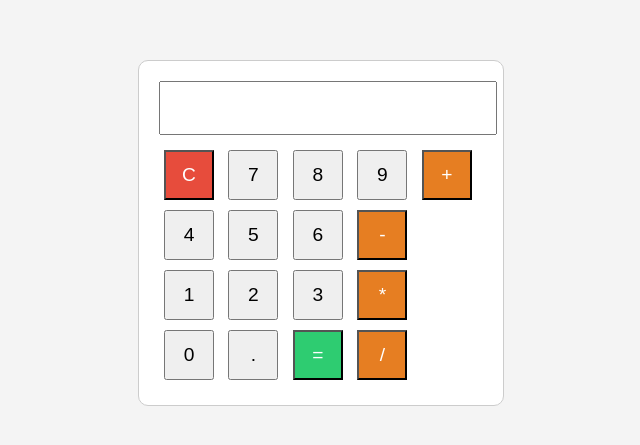
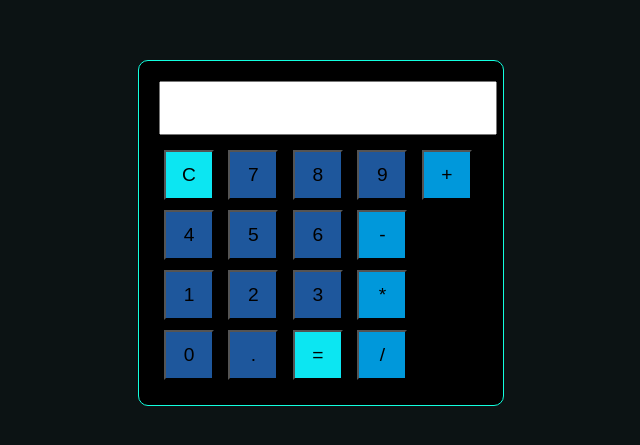
Before and after one commit to Romulo-de-Jesus/Versionamento-de-Codigo-Romulo-de-Jesus, a plain HTML site: page Romulo_de_Jesus_Fernandes/index.html in a window 1280 px wide. Shown: the part 175-620 px from the top of the page, without its empty margins (319-959 px from the left). Drawn offline with Linux system fonts and the light colour scheme.

Commit message:
tema escuro para uma experiência mais confortável

```diff
--- a/Romulo_de_Jesus_Fernandes/index.html
+++ b/Romulo_de_Jesus_Fernandes/index.html
@@ -11,14 +11,14 @@
             justify-content: center;
             align-items: center;
             height: 100vh;
-            background-color: #f4f4f4;
+            background-color: #0c1314;
         }
 
         .calculadora {
-            border: 1px solid #ccc;
+            border: 1px solid #12ffdf;
             padding: 20px;
             border-radius: 10px;
-            background-color: white;
+            background-color: black;
         }
 
         .calculadora input {
@@ -31,6 +31,8 @@
         }
 
         .calculadora button {
+            background-color: #1e579c;
+
             width: 50px;
             height: 50px;
             font-size: 1.2em;
@@ -39,19 +41,50 @@
         }
 
         .calculadora button.operacao {
-            background-color: #e67e22;
-            color: white;
+            background-color: #0098db;
+            color: black;
         }
 
         .calculadora button.equals {
-            background-color: #2ecc71;
-            color: white;
+            background-color: #0ce6f2;
+            color: black;
         }
 
         .calculadora button.clear {
-            background-color: #e74c3c;
-            color: white;
+            background-color: #0ce6f2;
+            color: black;
         }
+
+            /* Estilo de botão para operação */
+    .calculadora button.operacao {
+        background-color: #0098db;
+        color: black;
+    }
+
+    .calculadora button.operacao:hover {
+        background-color: #007bb8; /* Nova cor ao passar o mouse */
+    }
+
+    /* Estilo para botão de igual */
+    .calculadora button.equals {
+        background-color: #0ce6f2;
+        color: black;
+    }
+
+    .calculadora button.equals:hover {
+        background-color: #00bcd4; /* Nova cor ao passar o mouse */
+    }
+
+    /* Estilo para botão de limpar */
+    .calculadora button.clear {
+        background-color: #0ce6f2;
+        color: black;
+    }
+
+    .calculadora button.clear:hover {
+        background-color: #00bcd4; /* Nova cor ao passar o mouse */
+    }
+
     </style>
 </head>
 <body>
```
